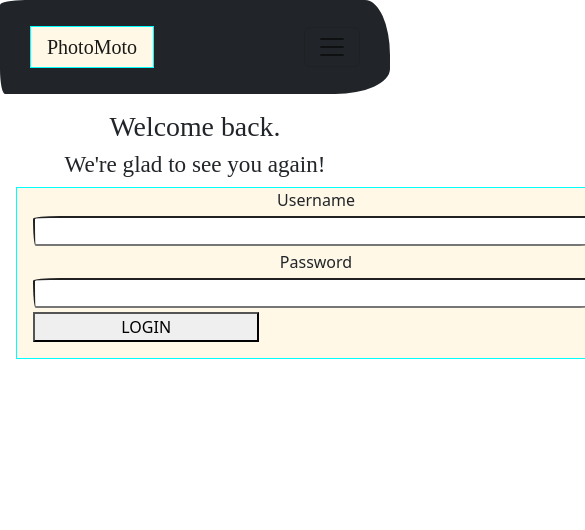
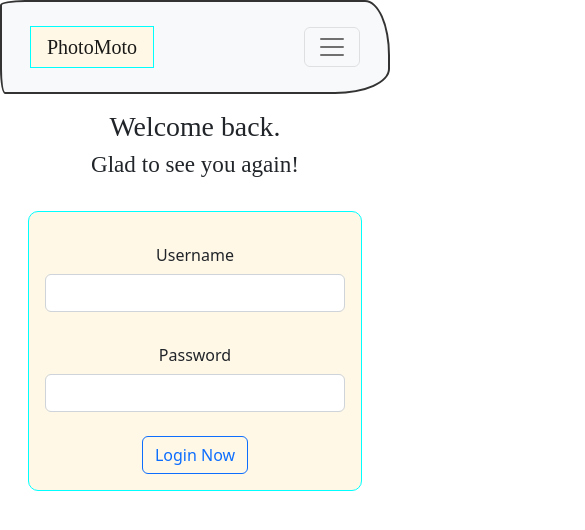
Before and after one commit to NjukiG/photo-moto-backend, a React (Create React App) app in the folder client/: page /login in a window 390 px wide. Shown: the top 530 px of the page, 585 px wide, since content can reach past the window. Built offline with nearby package versions, Linux system fonts and the light colour scheme; no server answers; a web font is replaced by a local one.

Commit message:
All forms fixed and responsive

```diff
--- a/client/src/App.css
+++ b/client/src/App.css
@@ -29,12 +29,13 @@ header button {
 form {
   background-color: #fff8e7;
   border: 1px solid aqua;
-  display: flex;
-  flex-direction: column;
-  width: 600px;
+  /* display: flex; */
+  /* flex-direction: column; */
+  /* width: 600px;
   height: auto;
-  margin: 0 auto;
-  padding: 0 1rem 1rem;
+  margin: 0 auto; */
+  padding: 1.5rem 1rem 1rem;
+  border-radius: 10px;
 }
 
 main {
@@ -45,13 +46,13 @@ main {
 
 } */
 
-form input {
+/* form input {
   margin: 0.25rem 0;
 }
 
 form button[type="submit"] {
   width: 40%;
-}
+} */
 
 .albums-form{
   padding: 1rem 1rem;
--- a/client/src/components/AlbumCard.js
+++ b/client/src/components/AlbumCard.js
@@ -6,8 +6,7 @@ function AlbumCard({ album }) {
       <li className="card">
         <div>
           <h1>{album.title}</h1>
-          <button>Go to Photos</button>
-
+          {/* <button className="btn btn-outline-primary">Go to Photos</button> */}
         </div>
 
         {/* <div class="card">
--- a/client/src/components/AlbumForm.js
+++ b/client/src/components/AlbumForm.js
@@ -1,6 +1,6 @@
 import React, { useState } from "react";
 
-function AlbumForm({onAddAlbum}) {
+function AlbumForm({ onAddAlbum }) {
   const [title, setTitle] = useState("");
 
   const handleAddAlbum = (e) => {
@@ -18,10 +18,12 @@ function AlbumForm({onAddAlbum}) {
   return (
     <div className="albums-form">
       <h1>Enter your new Album name!</h1>
+      <div className="container">
         <form onSubmit={handleAddAlbum}>
           <label htmlFor="album">Album Name:</label>
           <input
             type="text"
+            className="form-control"
             name="title"
             id="title"
             placeholder="Album Title"
@@ -30,8 +32,10 @@ function AlbumForm({onAddAlbum}) {
               setTitle(e.target.value);
             }}
           />
-        <button type="submit">Add Album</button>
+          <br/>
+          <button type="submit" className="btn btn-outline-primary">Add Album</button>
         </form>
+      </div>
     </div>
   );
 }
--- a/client/src/components/LoginForm.js
+++ b/client/src/components/LoginForm.js
@@ -1,7 +1,5 @@
 import React, { useState } from "react";
 // import { Button } from "bootstrap";
-
-
 
 function LoginForm({ setUser }) {
   const [username, setUsername] = useState("");
@@ -24,30 +22,53 @@ function LoginForm({ setUser }) {
   };
 
   return (
+    <div className="container">
       <div className="login-form">
         <h1>Welcome back.</h1>
-      <h3>We're glad to see you again!</h3>
+        <h3>Glad to see you again!</h3>
+        <br/>
         <form onSubmit={handleLogin}>
-        <label htmlFor="username">Username</label>
+          <div className="form-group row">
+            <label htmlFor="username" className="col-sm-3 col-form-label">
+              Username
+            </label>
+            <div className="col-sm-9">
               <input
                 type="text"
+                className="form-control"
                 id="username"
                 autoComplete="off"
                 value={username}
                 onChange={(e) => setUsername(e.target.value)}
               />
-        <label htmlFor="password"> Password</label>
+            </div>
+          </div>
+          <br/>
+          <div className="form-group row">
+            <label htmlFor="password" className="col-sm-3 col-form-label ">
+              Password
+            </label>
+            <div className="col-sm-9">
               <input
                 type="password"
+                className="form-control"
                 id="password"
                 autoComplete="current-password"
                 value={password}
                 onChange={(e) => setPassword(e.target.value)}
               />
-        <button type="submit">LOGIN</button>
-
+            </div>
+          </div>
+          <br/>
+          <div className="row">
+            <div className="col-sm-9 offset-sm-3">
+              <button className="btn btn-outline-primary" type="submit">
+                Login Now
+              </button>
+            </div>
+          </div>
         </form>
-      {/* <Button>Login</Button> */}
+      </div>
     </div>
   );
 }
--- a/client/src/components/Navbar.js
+++ b/client/src/components/Navbar.js
@@ -1,7 +1,5 @@
 import React from "react";
 import { Link } from "react-router-dom";
-// import { Navbar, Nav, Container } from "react-bootstrap";
-import "bootstrap/js/src/collapse.js";
 
 function NavBar({ user, setUser }) {
   const handleLogout = () => {
@@ -13,7 +11,7 @@ function NavBar({ user, setUser }) {
   };
   return (
     <header>
-      <nav className="navbar navbar-light bg-dark navbar-expand-sm">
+      <nav className="navbar navbar-light bg-light navbar-expand-sm">
         <div className="container-fluid">
           <div>
             <Link to="/" className="navbar-brand">
@@ -27,7 +25,7 @@ function NavBar({ user, setUser }) {
             data-bs-toggle="collapse"
             data-bs-target="#collapsibleNavbar"
           >
-            <span className="navbar-toggler-icon"></span>
+            <span className="navbar-toggler-icon bg-light"></span>
           </button>
           <div className="collapse navbar-collapse" id="collapsibleNavbar">
             <ul className="navbar-nav ml-auto">
--- a/client/src/components/PhotosForm.js
+++ b/client/src/components/PhotosForm.js
@@ -44,6 +44,7 @@ const handleAddPhoto = (e) => {
         <label htmlFor="title">Title</label>
         <input
           type="text"
+          className="form-control"
           id="title"
           name="title"
           placeholder="Image Title"
@@ -53,6 +54,7 @@ const handleAddPhoto = (e) => {
         <label htmlFor="image_url">Image URL</label>
         <input
           type="text"
+          className="form-control"
           id="image_url"
           name="image_url"
           placeholder="Image URL"
@@ -62,13 +64,15 @@ const handleAddPhoto = (e) => {
         <label htmlFor="album_id">Album</label>
         <input
           type="text"
+          className="form-control"
           id="album_id"
           name="album_id"
           placeholder="Album"
           value={album_id}
           onChange={(e) => setAlbumID(e.target.value)}
         />
-        <button type="submit">Add Photo</button>
+        <br/>
+        <button type="submit" className="btn btn-outline-primary">Add Photo</button>
       </form>
     </div>
   );
--- a/client/src/components/SignupForm.js
+++ b/client/src/components/SignupForm.js
@@ -31,10 +31,12 @@ function SignupForm({ setUser }) {
     <div>
       <h1>Create an Account</h1>
       <h3>to get started now!</h3>
+      <div className="container">
         <form onSubmit={handleSubmit}>
           <label htmlFor="name">Name</label>
           <input
             type="text"
+            className="form-control"
             id="name"
             autoComplete="off"
             value={name}
@@ -43,6 +45,7 @@ function SignupForm({ setUser }) {
           <label htmlFor="username">Username</label>
           <input
             type="text"
+            className="form-control"
             id="username"
             autoComplete="off"
             value={username}
@@ -51,6 +54,7 @@ function SignupForm({ setUser }) {
           <label htmlFor="email">Email</label>
           <input
             type="email"
+            className="form-control"
             id="email"
             autoComplete="off"
             value={email}
@@ -59,6 +63,7 @@ function SignupForm({ setUser }) {
           <label htmlFor="password">Password</label>
           <input
             type="password"
+            className="form-control"
             id="password"
             value={password}
             onChange={(e) => setPassword(e.target.value)}
@@ -67,13 +72,18 @@ function SignupForm({ setUser }) {
           <label htmlFor="password">Password Confirmation</label>
           <input
             type="password"
+            className="form-control"
             id="password"
             value={passwordConfirmation}
             onChange={(e) => setPasswordConfirmation(e.target.value)}
             autoComplete="current-password"
           />
-        <button type="submit">Sign Up</button>
+          <br/>
+          <button type="submit" className="btn btn-outline-primary">
+            Create Account
+          </button>
         </form>
+      </div>
     </div>
   );
 }
```
Lines whose indentation alone changed are shown as unchanged.
